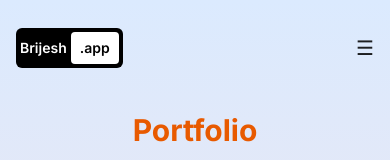
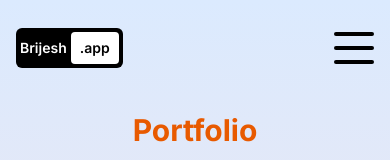
Before and after one commit to brij1728/brijesh-portfolio_, a Next.js app: page / in a window 390 px wide. Shown: the top 160 px of the page. Built offline with nearby package versions, Linux system fonts and the light colour scheme.

Commit message:
feat: update header and menu components for responsive design
- Refactor Header component to separate desktop and mobile display logic
- Add visual enhancements to mobile menu button and overlay
- Update Menu component to include new Contact link
- Improve styling and readability of menu link items

```diff
--- a/src/components/Header/Header.tsx
+++ b/src/components/Header/Header.tsx
@@ -20,18 +20,38 @@ export const Header = () => {
             .app
           </span>
         </Link>
-        <button
-          className='text-xl leading-none sm:hidden'
-          onClick={() => setIsNavOpen(!isNavOpen)}
-        >
-          &#9776;
-        </button>
-        <div
-          className={`${isNavOpen ? 'block' : 'hidden'} w-full sm:block sm:w-auto`}
-        >
+
+        {/* Desktop Menu */}
+        <div className='hidden sm:block'>
+          <Menu onLinkClick={() => {}} />
+        </div>
+
+        {/* Mobile Menu Button */}
+        <div className='sm:hidden'>
+          <button
+            className='text-xl leading-none w-10 h-8 flex flex-col justify-between'
+            onClick={() => setIsNavOpen(!isNavOpen)}
+          >
+            <div className='w-10 h-1 bg-secondary-100 rounded'></div>
+            <div className='w-10 h-1 bg-secondary-100 rounded'></div>
+            <div className='w-10 h-1 bg-secondary-100 rounded'></div>
+          </button>
+        </div>
+      </nav>
+
+      {/* Mobile Menu */}
+      {isNavOpen && (
+        <div className='fixed top-0 left-0 w-full h-full bg-secondary-100 text-primary-300 z-50 flex flex-col justify-center items-center sm:hidden'>
+          {/* Close Button */}
+          <button
+            className='absolute top-4 right-4 text-3xl font-bold'
+            onClick={() => setIsNavOpen(false)}
+          >
+            &times;
+          </button>
           <Menu onLinkClick={() => setIsNavOpen(false)} />
         </div>
-      </nav>
+      )}
     </header>
   );
 };
--- a/src/components/Menu/Menu.tsx
+++ b/src/components/Menu/Menu.tsx
@@ -2,6 +2,7 @@
 
 import Link from 'next/link';
 import { usePathname } from 'next/navigation';
+
 interface MenuProps {
   onLinkClick: () => void;
 }
@@ -17,6 +18,10 @@ export const Menu: React.FC<MenuProps> = ({ onLinkClick }) => {
       name: 'About Us',
       href: '/about',
     },
+    {
+      name: 'Contact',
+      href: '/contact',
+    },
   ];
 
   return (
@@ -25,7 +30,11 @@ export const Menu: React.FC<MenuProps> = ({ onLinkClick }) => {
         <li key={index}>
           <Link
             href={item.href}
-            className={`font-md rounded p-2 ${pathName === item.href ? 'bg-btn text-primary ' : 'text-secondary hover:text-btn '}`}
+            className={`font-md rounded p-2 ${
+              pathName === item.href
+                ? 'bg-btn text-primary'
+                : 'text-secondary hover:text-btn'
+            }`}
             onClick={onLinkClick}
           >
             {item.name}
```
